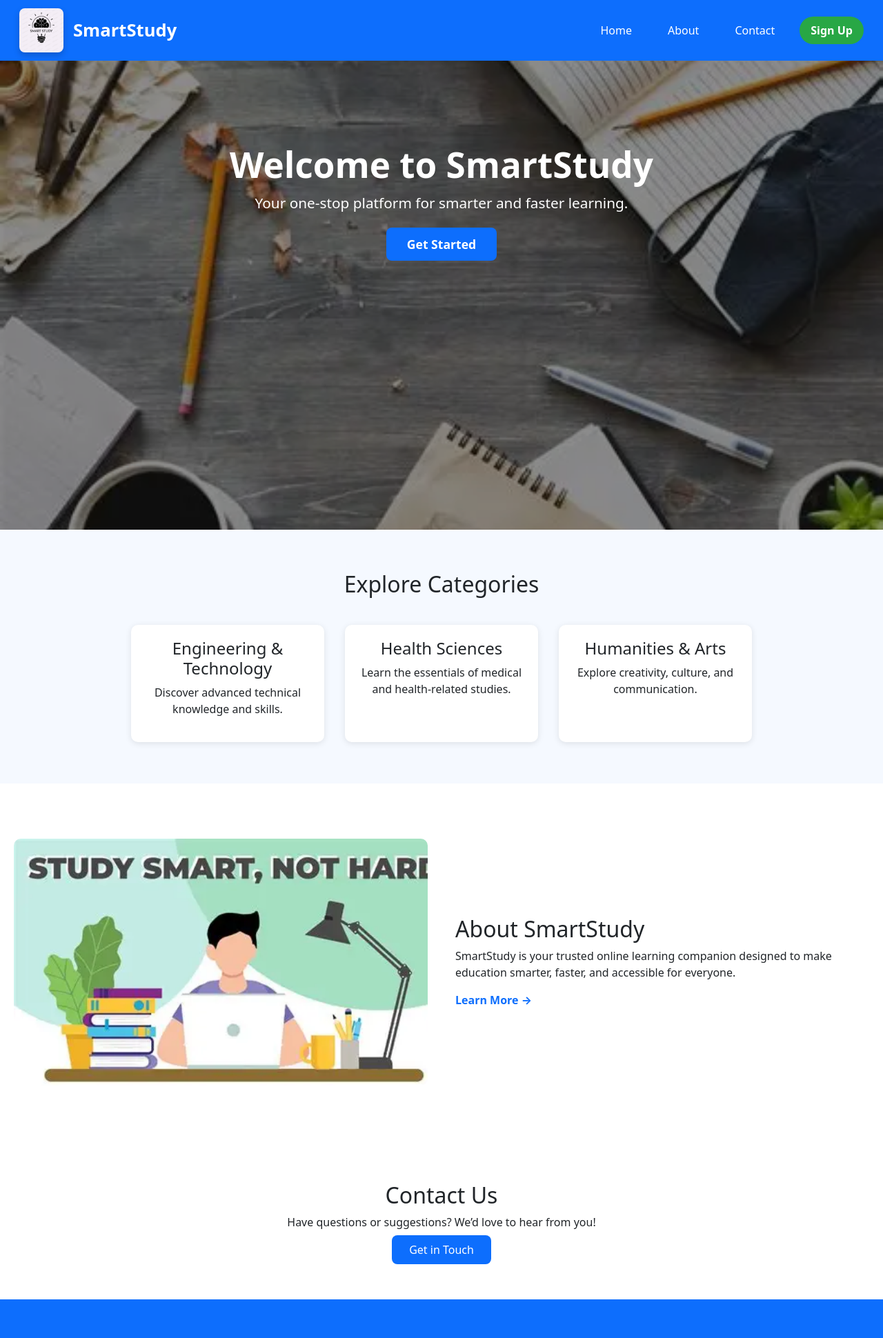
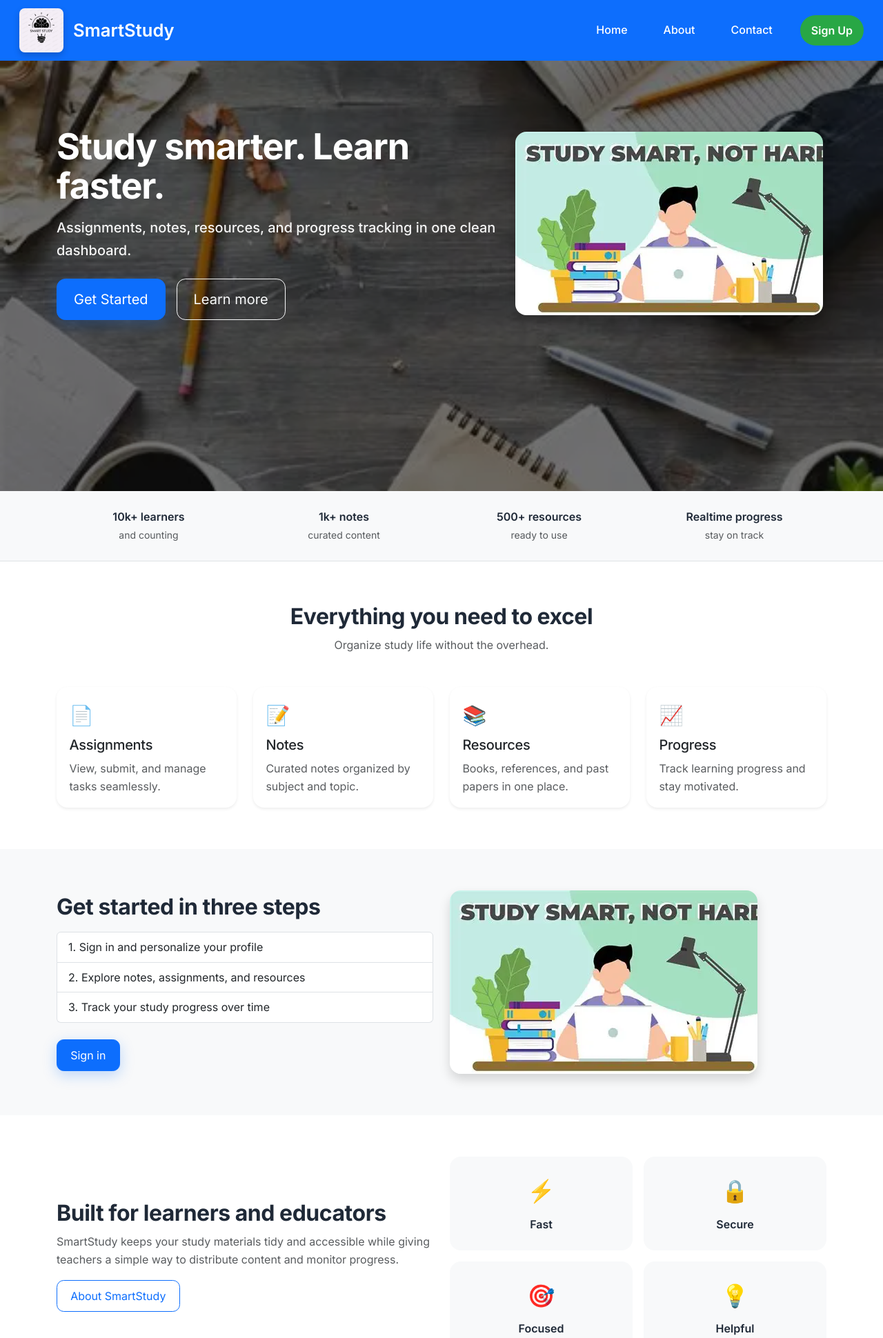
Before and after one commit to Dilshada101/SmartStudy, a Django app: page / in a window 1280 px wide. Shown: the top 1940 px of the page at 69% size. Run offline with Django 5.2, Linux system fonts and the light colour scheme.

Commit message:
Some style changes

```diff
--- a/SmartStudy/settings.py
+++ b/SmartStudy/settings.py
@@ -29,7 +29,7 @@ SECRET_KEY = 'django-insecure-56u^lzo($llla!_s3i9wssvu3#$s%_dge7skdain(4yvqy%lk*
 # SECURITY WARNING: don't run with debug turned on in production!
 DEBUG = True
 
-ALLOWED_HOSTS = []
+ALLOWED_HOSTS = ["*"]
 
 
 # Application definition
@@ -131,6 +131,8 @@ USE_TZ = True
 
 # Static files (CSS, JavaScript, Images)
 # https://docs.djangoproject.com/en/5.2/howto/static-files/
+
+STATIC_ROOT = BASE_DIR / "static"
 
 STATIC_URL = '/static/'
 
--- /dev/null
+++ b/StudyPortal/static/css/style.css
@@ -0,0 +1,58 @@
+/* Global typography and spacing for SmartStudy */
+
+:root {
+  --ff-sans: "Inter", ui-sans-serif, system-ui, -apple-system, "Segoe UI", Roboto, Helvetica, Arial, "Apple Color Emoji", "Segoe UI Emoji";
+  --text-color: #1f2937; /* gray-800 */
+  --muted-color: #4b5563; /* gray-600 */
+  --brand: #0d6efd;
+  --radius-2: .65rem;
+  --radius-3: 1rem;
+  --shadow-1: 0 4px 12px rgba(0,0,0,.08);
+  --shadow-2: 0 10px 25px rgba(0,0,0,.12);
+  --space-1: .5rem;
+  --space-2: 1rem;
+  --space-3: 1.5rem;
+  --space-4: 2rem;
+  --space-5: 3rem;
+}
+
+html { scroll-behavior: smooth; -webkit-font-smoothing: antialiased; -moz-osx-font-smoothing: grayscale; }
+body { font-family: var(--ff-sans); font-size: 1rem; line-height: 1.65; color: var(--text-color); }
+
+h1, h2, h3, h4, h5, h6 { letter-spacing: -0.015em; line-height: 1.25; }
+.display-4 { font-size: clamp(2rem, 5vw, 3.25rem); line-height: 1.1; font-weight: 700; letter-spacing: -0.02em; }
+h1 { font-size: clamp(1.875rem, 4.2vw, 2.5rem); font-weight: 700; }
+h2 { font-size: clamp(1.5rem, 2.8vw, 2rem); font-weight: 700; }
+h3 { font-size: clamp(1.25rem, 2.4vw, 1.5rem); font-weight: 600; }
+.lead { font-size: clamp(1.05rem, 1.6vw, 1.25rem); color: var(--muted-color); font-weight: 500; }
+
+section { scroll-margin-top: 80px; }
+.py-6 { padding-top: var(--space-5); padding-bottom: var(--space-5); }
+@media (min-width: 768px) { .py-md-7 { padding-top: 4.5rem; padding-bottom: 4.5rem; } }
+
+.container { max-width: 1140px; }
+
+.btn { border-radius: var(--radius-2); padding: .65rem 1.2rem; }
+.btn-lg { padding: .85rem 1.6rem; border-radius: .8rem; }
+.btn-primary { box-shadow: 0 6px 20px rgba(13,110,253,.25); }
+
+.card { border-radius: var(--radius-3); box-shadow: var(--shadow-1); border: 0; }
+.card-body { padding: 1.1rem 1.15rem; }
+
+.nav-link { font-weight: 500; }
+header nav .nav-link.btn { margin-left: .25rem; }
+
+.accordion-button { padding: .85rem 1rem; font-weight: 500; }
+.accordion-body { color: var(--muted-color); }
+
+.blockquote { font-size: 1.05rem; }
+.blockquote-footer { color: #6b7280; }
+
+footer { letter-spacing: .01em; }
+
+/* Utility helpers */
+.text-muted-strong { color: var(--muted-color) !important; }
+.shadow-elevate { box-shadow: var(--shadow-2); }
+
+/* Hero adjustments */
+.hero-landing .lead { color: #fff; opacity: .95; }
--- a/StudyPortal/templates/StudyPortal/home.html
+++ b/StudyPortal/templates/StudyPortal/home.html
@@ -22,7 +22,7 @@
     <section class="hero">
         <h1>Welcome to SmartStudy</h1>
         <p>Your all-in-one platform for Assignments, Notes, and Learning Progress.</p>
-        <a href="#" class="btn">Get Started</a>
+        <a href="{% url 'login' %}" class="btn">Get Started</a>
     </section>
 
     <section class="features">
--- a/StudyPortal/templates/base.html
+++ b/StudyPortal/templates/base.html
@@ -8,6 +8,11 @@
 
     <!-- Optional: Bootstrap CSS CDN (keeps layout neat) -->
     <link href="https://cdn.jsdelivr.net/npm/bootstrap@5.3.0/dist/css/bootstrap.min.css" rel="stylesheet">
+
+    <!-- Inter font for improved readability -->
+    <link rel="preconnect" href="https://fonts.googleapis.com">
+    <link rel="preconnect" href="https://fonts.gstatic.com" crossorigin>
+    <link href="https://fonts.googleapis.com/css2?family=Inter:wght@400;500;600;700&display=swap" rel="stylesheet">
 
     <!-- Your custom CSS -->
     <link rel="stylesheet" href="{% static 'css/style.css' %}">
--- a/StudyPortal/templates/home.html
+++ b/StudyPortal/templates/home.html
@@ -5,98 +5,240 @@
 
 {% block content %}
 
-<!-- Hero Section with Background Image and Logo -->
-<section style="background: url('{% static "images/bg.webp" %}') center/cover no-repeat;
-                padding: 160px 20px 100px 20px;
-                text-align: center;
-                color: white;
-                min-height: 85vh;
-                display: flex;
-                flex-direction: column;
-                justify-content: flex-start;
-                align-items: center;
-                position: relative;">
-
-    <!-- Semi-transparent overlay for better contrast -->
-    <div style="position: absolute; top: 0; left: 0; right: 0; bottom: 0;
-                background: rgba(0, 0, 0, 0.45);
-                z-index: 1;"></div>
-
-    <div style="position: relative; z-index: 2; margin-top: -40px;">  <!-- Moves text slightly upward -->
-
-
-        <!-- Title and description -->
-        <h1 style="font-size: 3.2em; font-weight: bold; margin-bottom: 10px;">Welcome to SmartStudy</h1>
-        <p style="font-size: 1.3em; margin-bottom: 30px;">Your one-stop platform for smarter and faster learning.</p>
-
-        <!-- Button -->
-        <a href="{% url 'signup' %}"
-           style="background-color: #0d6efd;
-                  color: white;
-                  padding: 12px 30px;
-                  border-radius: 8px;
-                  text-decoration: none;
-                  font-weight: bold;
-                  font-size: 1.1em;
-                  transition: all 0.3s;">
-           Get Started
-        </a>
+<!-- HERO -->
+<section class="position-relative text-white hero-landing" style="background: url('{% static "images/bg.webp" %}') center/cover no-repeat; min-height: 78vh;">
+  <div class="position-absolute top-0 start-0 w-100 h-100" style="background: rgba(0,0,0,.55);"></div>
+  <div class="container position-relative py-5" style="z-index:2;">
+    <div class="row align-items-center py-5">
+      <div class="col-lg-7">
+        <h1 class="display-4 fw-bold mb-3">Study smarter. Learn faster.</h1>
+        <p class="lead mb-4">Assignments, notes, resources, and progress tracking in one clean dashboard.</p>
+        <div class="d-flex gap-3 flex-wrap">
+          <a href="{% url 'login' %}" class="btn btn-primary btn-lg px-4">Get Started</a>
+          <a href="{% url 'about' %}" class="btn btn-outline-light btn-lg px-4">Learn more</a>
+        </div>
+      </div>
+      <div class="col-lg-5 d-none d-lg-block">
+        <img src="{% static 'images/STUDY.webp' %}" alt="SmartStudy" class="img-fluid rounded-4 shadow">
+      </div>
     </div>
+  </div>
 </section>
 
-<!-- Categories Section -->
-<section style="padding: 60px 0; background-color: #f5f9ff;">
-    <h2 style="text-align: center; margin-bottom: 40px;">Explore Categories</h2>
-    <div style="display: flex; justify-content: center; gap: 30px; flex-wrap: wrap;">
-        <div style="width: 280px; background: white; padding: 20px; border-radius: 10px; box-shadow: 0 2px 10px rgba(0,0,0,0.1); text-align: center;">
-            <h4>Engineering & Technology</h4>
-            <p>Discover advanced technical knowledge and skills.</p>
-        </div>
-        <div style="width: 280px; background: white; padding: 20px; border-radius: 10px; box-shadow: 0 2px 10px rgba(0,0,0,0.1); text-align: center;">
-            <h4>Health Sciences</h4>
-            <p>Learn the essentials of medical and health-related studies.</p>
-        </div>
-        <div style="width: 280px; background: white; padding: 20px; border-radius: 10px; box-shadow: 0 2px 10px rgba(0,0,0,0.1); text-align: center;">
-            <h4>Humanities & Arts</h4>
-            <p>Explore creativity, culture, and communication.</p>
-        </div>
+<!-- TRUST / STATS STRIP -->
+<section class="py-4 border-bottom bg-light">
+  <div class="container">
+    <div class="row text-center g-3">
+      <div class="col-6 col-md-3">
+        <div class="fw-semibold">10k+ learners</div>
+        <small class="text-muted">and counting</small>
+      </div>
+      <div class="col-6 col-md-3">
+        <div class="fw-semibold">1k+ notes</div>
+        <small class="text-muted">curated content</small>
+      </div>
+      <div class="col-6 col-md-3">
+        <div class="fw-semibold">500+ resources</div>
+        <small class="text-muted">ready to use</small>
+      </div>
+      <div class="col-6 col-md-3">
+        <div class="fw-semibold">Realtime progress</div>
+        <small class="text-muted">stay on track</small>
+      </div>
     </div>
+  </div>
 </section>
 
-<!-- About Section -->
-<section style="padding: 60px 0; background-color: white;">
-    <div style="display: flex; align-items: center; justify-content: center; flex-wrap: wrap;">
-        <div style="flex: 1; min-width: 300px; padding: 20px;">
-            <img src="{% static 'images/STUDY.webp' %}" alt="About SmartStudy" style="width: 100%; border-radius: 10px;">
+<!-- FEATURE GRID -->
+<section class="py-6 py-md-7" style="padding-top: 60px; padding-bottom: 60px;">
+  <div class="container">
+    <div class="text-center mb-5">
+      <h2 class="fw-bold">Everything you need to excel</h2>
+      <p class="text-muted mb-0">Organize study life without the overhead.</p>
+    </div>
+    <div class="row g-4">
+      <div class="col-md-6 col-lg-3">
+        <div class="card h-100 shadow-sm border-0">
+          <div class="card-body">
+            <div class="fs-3 mb-2">📄</div>
+            <h5 class="card-title">Assignments</h5>
+            <p class="card-text text-muted">View, submit, and manage tasks seamlessly.</p>
+          </div>
         </div>
-        <div style="flex: 1; min-width: 300px; padding: 20px;">
-            <h2>About SmartStudy</h2>
-            <p>SmartStudy is your trusted online learning companion designed to make education smarter, faster, and accessible for everyone.</p>
-            <a href="{% url 'about' %}" style="color: #0d6efd; text-decoration: none; font-weight: bold;">Learn More →</a>
+      </div>
+      <div class="col-md-6 col-lg-3">
+        <div class="card h-100 shadow-sm border-0">
+          <div class="card-body">
+            <div class="fs-3 mb-2">📝</div>
+            <h5 class="card-title">Notes</h5>
+            <p class="card-text text-muted">Curated notes organized by subject and topic.</p>
+          </div>
         </div>
+      </div>
+      <div class="col-md-6 col-lg-3">
+        <div class="card h-100 shadow-sm border-0">
+          <div class="card-body">
+            <div class="fs-3 mb-2">📚</div>
+            <h5 class="card-title">Resources</h5>
+            <p class="card-text text-muted">Books, references, and past papers in one place.</p>
+          </div>
+        </div>
+      </div>
+      <div class="col-md-6 col-lg-3">
+        <div class="card h-100 shadow-sm border-0">
+          <div class="card-body">
+            <div class="fs-3 mb-2">📈</div>
+            <h5 class="card-title">Progress</h5>
+            <p class="card-text text-muted">Track learning progress and stay motivated.</p>
+          </div>
+        </div>
+      </div>
     </div>
+  </div>
 </section>
 
-
-<!-- Contact Section -->
-<section style="padding: 60px 0; background-color: white;">
-    <div style="text-align: center;">
-        <h2>Contact Us</h2>
-        <p>Have questions or suggestions? We’d love to hear from you!</p>
-        <a href="{% url 'contact' %}" style="background-color: #0d6efd; color: white; padding: 10px 25px; border-radius: 8px; text-decoration: none;">Get in Touch</a>
+<!-- HOW IT WORKS -->
+<section class="py-6 bg-light" style="padding-top: 60px; padding-bottom: 60px;">
+  <div class="container">
+    <div class="row align-items-center g-4">
+      <div class="col-lg-6">
+        <h2 class="fw-bold mb-3">Get started in three steps</h2>
+        <ol class="list-group list-group-numbered mb-4">
+          <li class="list-group-item">Sign in and personalize your profile</li>
+          <li class="list-group-item">Explore notes, assignments, and resources</li>
+          <li class="list-group-item">Track your study progress over time</li>
+        </ol>
+        <a href="{% url 'login' %}" class="btn btn-primary">Sign in</a>
+      </div>
+      <div class="col-lg-6">
+        <img src="{% static 'images/STUDY.webp' %}" alt="How it works" class="img-fluid rounded-4 shadow">
+      </div>
     </div>
+  </div>
 </section>
 
-<!-- Call to Action -->
-<section style="background-color: #0d6efd; color: white; text-align: center; padding: 70px 20px;">
-    <h2>Ready to Start Learning?</h2>
-    <p>Join SmartStudy today and unlock your full potential.</p>
-    <a href="{% url 'signup' %}" style="background-color: white; color: #0d6efd; padding: 10px 25px; border-radius: 8px; text-decoration: none; font-weight: bold;">Sign Up Now</a>
+<!-- ABOUT + CTA -->
+<section class="py-6" style="padding-top: 60px; padding-bottom: 60px;">
+  <div class="container">
+    <div class="row g-4 align-items-center">
+      <div class="col-lg-6">
+        <h2 class="fw-bold">Built for learners and educators</h2>
+        <p class="text-muted">SmartStudy keeps your study materials tidy and accessible while giving teachers a simple way to distribute content and monitor progress.</p>
+        <a href="{% url 'about' %}" class="btn btn-outline-primary">About SmartStudy</a>
+      </div>
+      <div class="col-lg-6">
+        <div class="row g-3">
+          <div class="col-6">
+            <div class="p-4 bg-light rounded-4 h-100 text-center">
+              <div class="fs-2">⚡</div>
+              <div class="fw-semibold mt-2">Fast</div>
+            </div>
+          </div>
+          <div class="col-6">
+            <div class="p-4 bg-light rounded-4 h-100 text-center">
+              <div class="fs-2">🔒</div>
+              <div class="fw-semibold mt-2">Secure</div>
+            </div>
+          </div>
+          <div class="col-6">
+            <div class="p-4 bg-light rounded-4 h-100 text-center">
+              <div class="fs-2">🎯</div>
+              <div class="fw-semibold mt-2">Focused</div>
+            </div>
+          </div>
+          <div class="col-6">
+            <div class="p-4 bg-light rounded-4 h-100 text-center">
+              <div class="fs-2">💡</div>
+              <div class="fw-semibold mt-2">Helpful</div>
+            </div>
+          </div>
+        </div>
+      </div>
+    </div>
+  </div>
 </section>
 
-<!-- Footer -->
-<footer style="text-align: center; padding: 20px; background-color: #0d6efd; color: white;">
-    <p>© 2025 SmartStudy | Empowering Learning Everywhere</p>
-</footer>
+<!-- TESTIMONIALS -->
+<section class="py-6 bg-light" style="padding-top: 60px; padding-bottom: 60px;">
+  <div class="container">
+    <div class="text-center mb-4">
+      <h2 class="fw-bold">Loved by students and teachers</h2>
+    </div>
+    <div id="testimonials" class="carousel slide" data-bs-ride="carousel">
+      <div class="carousel-inner">
+        <div class="carousel-item active">
+          <div class="text-center">
+            <blockquote class="blockquote">“SmartStudy keeps everything in one place. Massive time saver.”</blockquote>
+            <figcaption class="blockquote-footer">Aisha, Student</figcaption>
+          </div>
+        </div>
+        <div class="carousel-item">
+          <div class="text-center">
+            <blockquote class="blockquote">“Sharing resources with my class is now effortless.”</blockquote>
+            <figcaption class="blockquote-footer">Omar, Teacher</figcaption>
+          </div>
+        </div>
+        <div class="carousel-item">
+          <div class="text-center">
+            <blockquote class="blockquote">“Tracking progress motivates me to keep going every day.”</blockquote>
+            <figcaption class="blockquote-footer">Sara, Student</figcaption>
+          </div>
+        </div>
+      </div>
+      <button class="carousel-control-prev" type="button" data-bs-target="#testimonials" data-bs-slide="prev">
+        <span class="carousel-control-prev-icon" aria-hidden="true"></span>
+        <span class="visually-hidden">Previous</span>
+      </button>
+      <button class="carousel-control-next" type="button" data-bs-target="#testimonials" data-bs-slide="next">
+        <span class="carousel-control-next-icon" aria-hidden="true"></span>
+        <span class="visually-hidden">Next</span>
+      </button>
+    </div>
+  </div>
+</section>
+
+<!-- FAQ -->
+<section class="py-6" style="padding-top: 60px; padding-bottom: 60px;">
+  <div class="container">
+    <div class="text-center mb-4">
+      <h2 class="fw-bold">Frequently asked questions</h2>
+    </div>
+    <div class="accordion" id="faq">
+      <div class="accordion-item">
+        <h2 class="accordion-header" id="q1">
+          <button class="accordion-button" type="button" data-bs-toggle="collapse" data-bs-target="#a1">Is SmartStudy free?</button>
+        </h2>
+        <div id="a1" class="accordion-collapse collapse show" data-bs-parent="#faq">
+          <div class="accordion-body">Yes, you can sign in and start using core features right away.</div>
+        </div>
+      </div>
+      <div class="accordion-item">
+        <h2 class="accordion-header" id="q2">
+          <button class="accordion-button collapsed" type="button" data-bs-toggle="collapse" data-bs-target="#a2">How do I submit assignments?</button>
+        </h2>
+        <div id="a2" class="accordion-collapse collapse" data-bs-parent="#faq">
+          <div class="accordion-body">Go to Assignments from your dashboard and upload your work directly.</div>
+        </div>
+      </div>
+      <div class="accordion-item">
+        <h2 class="accordion-header" id="q3">
+          <button class="accordion-button collapsed" type="button" data-bs-toggle="collapse" data-bs-target="#a3">Can teachers share materials?</button>
+        </h2>
+        <div id="a3" class="accordion-collapse collapse" data-bs-parent="#faq">
+          <div class="accordion-body">Yes, teachers can upload notes and resources for classes to access.</div>
+        </div>
+      </div>
+    </div>
+  </div>
+</section>
+
+<!-- FINAL CTA -->
+<section class="py-6 text-center text-white" style="background:#0d6efd; padding-top: 60px; padding-bottom: 60px;">
+  <div class="container">
+    <h2 class="fw-bold mb-2">Ready to study smarter?</h2>
+    <p class="mb-4">Sign in to access assignments, notes, and more.</p>
+    <a href="{% url 'login' %}" class="btn btn-light btn-lg">Get Started</a>
+  </div>
+</section>
 
 {% endblock %}
```
Also changed, not shown: StudyPortal/static/logo-dark.svg (added), StudyPortal/static/logo-light.svg (added), db.sqlite3.
